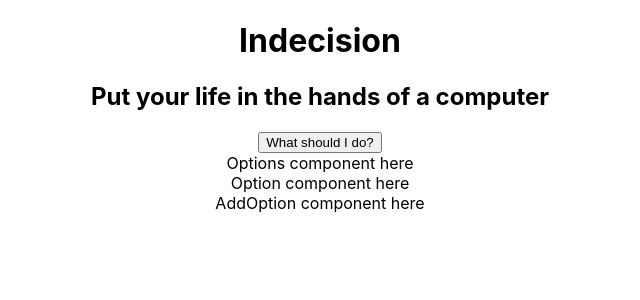
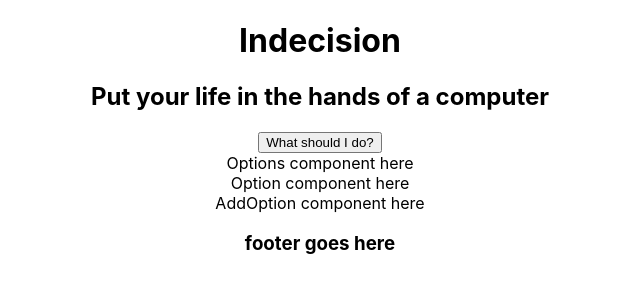
Before and after one commit to charles-desouza/ReactJs-Training, a React (Create React App) app in the folder day1/react-training/my-app/: page / in a window 1280 px wide. Shown: the top 300 px of the page, without its empty margins (320-960 px from the left). Built offline with nearby package versions, Linux system fonts and the light colour scheme.

Commit message:
Use of properties

```diff
--- a/day1/react-training/my-app/src/components/footer.js
+++ b/day1/react-training/my-app/src/components/footer.js
@@ -3,7 +3,7 @@ import React,{Component} from 'react'
 export default class Footer extends Component{
     render(){
         return(
-            <h3>Footer</h3>
+            <h3>{this.props.title}</h3>
         )
     }
 }
--- a/day1/react-training/my-app/src/components/header.js
+++ b/day1/react-training/my-app/src/components/header.js
@@ -6,7 +6,7 @@ export default class extends Component {
         return (
             <div>
                 <h1>Indecision</h1>
-                <h2>Put your life in the hands of a computer</h2>
+                <h2>{this.props.title}</h2>
             </div>
         )
     }
--- a/day1/react-training/my-app/src/components/indecisionApp.js
+++ b/day1/react-training/my-app/src/components/indecisionApp.js
@@ -3,15 +3,21 @@ import Header from './header';
 import Action from './action';
 import Options from './options';
 import AddOption from './addOption';
+import Footer from './footer';
 
 export default class IndecisionApp extends Component {
     render() {
+
+      const headerTitle = "Put your life in the hands of a computer";
+      const footerTitle = "footer goes here";
+
       return (
         <div>
-          <Header />
+          <Header title={headerTitle}/>
           <Action />
           <Options />
           <AddOption />
+          <Footer title={footerTitle} />
         </div>
       );
     }
```
